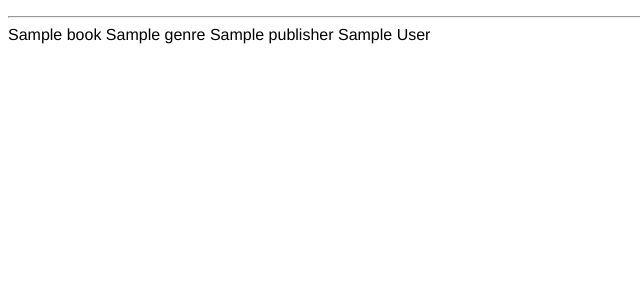
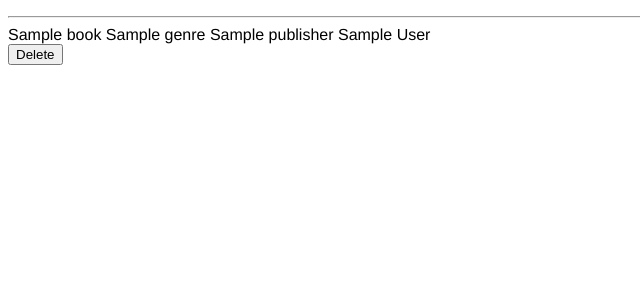
Before and after one commit to Osh2/week4_one_to_many_lab, a Flask app: page /books in a window 1280 px wide. Shown: the part 116-416 px from the top of the page, without its empty margins (0-640 px from the left). Run offline with Flask 2, Linux system fonts and the light colour scheme; a database or web service that is not in the repository returns one stand-in record (values such as "Sample title"); some libraries are stand-ins or nearby versions.

Commit message:
added functionality to delete book

```diff
--- a/controllers/books_controller.py
+++ b/controllers/books_controller.py
@@ -10,7 +10,7 @@ books_blueprint = Blueprint("books", __name__)
 # INDEX
 # GET '/books'
 @books_blueprint.route("/books")
-def books():
+def get_books():
     books = book_repository.select_all()
     return render_template("books/index.html", books = books)
 
@@ -37,3 +37,7 @@ def books():
 
 # DELETE
 # DELETE '/books/<id>'
+@books_blueprint.route("/books/<id>/delete", methods=["POST"])
+def delete_books(id):
+    book_repository.delete(id)
+    return redirect('/books')
--- a/templates/books/index.html
+++ b/templates/books/index.html
@@ -10,6 +10,10 @@
         {{book.author.full_name()}}
     </div>
 
+    <form action="/books/{{book.id}}/delete" method = "POST">
+        <button type="submit"> Delete </button>
+    </form>
+
 {% endfor %}
 
 
```
Lines whose indentation alone changed are shown as unchanged.
